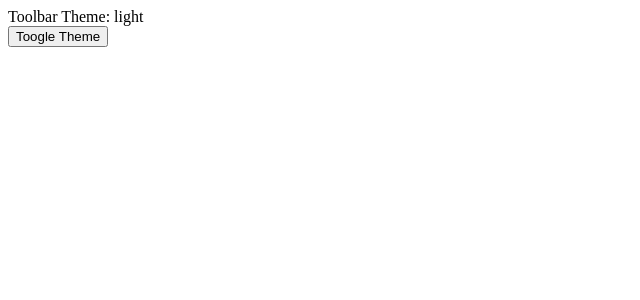
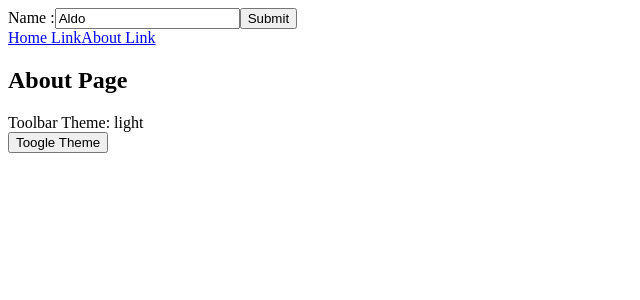
Before and after one commit to alwiranata/upgrade-react, a React (Vite) app in the folder frontend/: page /about in a window 1280 px wide. Shown: the top 300 px of the page, without its empty margins (0-640 px from the left). Built offline with nearby package versions, Linux system fonts and the light colour scheme.

Commit message:
add mehods

```diff
--- a/frontend/src/App.jsx
+++ b/frontend/src/App.jsx
@@ -7,9 +7,13 @@
 // import Hooks from "./methods/Hooks"
 // import Lifecycle from "./methods/LifeCycle"
 import Context from "./methods/Context"
+import Routing from "./methods/Routing"
+import Form from "./methods/Form"
 const App = () => {
 	return (
 		<div>
+			<Form />
+			<Routing />
 			<Context />
 			{/* <Lifecycle />
 			<Hooks /> */}
--- /dev/null
+++ b/frontend/src/methods/Form.jsx
@@ -0,0 +1,28 @@
+import {useState} from "react"
+
+const Form = () => {
+	const [name, setName] = useState("Aldo")
+
+	const handleSubmit = (e) => {
+		e.preventDefault()
+		alert(`Hello ${name}`)
+	}
+
+	return (
+		<div>
+			<form onSubmit={handleSubmit}>
+				<label>
+					Name :
+					<input
+						type='text'
+						value={name}
+						onChange={(n) => setName(n.target.value)}
+					/>
+				</label>
+				<button type='submit'>Submit</button>
+			</form>
+		</div>
+	)
+}
+
+export default Form
--- /dev/null
+++ b/frontend/src/methods/Routing.jsx
@@ -0,0 +1,28 @@
+import {BrowserRouter as Router, Routes, Route, Link} from "react-router-dom"
+
+const Home = () => <h2>Home Page</h2>
+const About = () => <h2> About Page</h2>
+
+const Routing = () => {
+	return (
+		<Router>
+			<nav>
+				<Link to='/'>Home Link</Link>
+				<Link to='/about'>About Link</Link>
+			</nav>
+
+			<Routes>
+				<Route
+					path='/'
+					element={<Home />}
+				/>
+				<Route
+					path='/about'
+					element={<About />}
+				/>
+			</Routes>
+		</Router>
+	)
+}
+
+export default Routing
--- /dev/null
+++ b/package.json
@@ -0,0 +1,5 @@
+{
+  "dependencies": {
+    "react-router-dom": "^6.26.2"
+  }
+}
```
Also changed, not shown: 1 other file (tests, documents, lock files or other folders).
